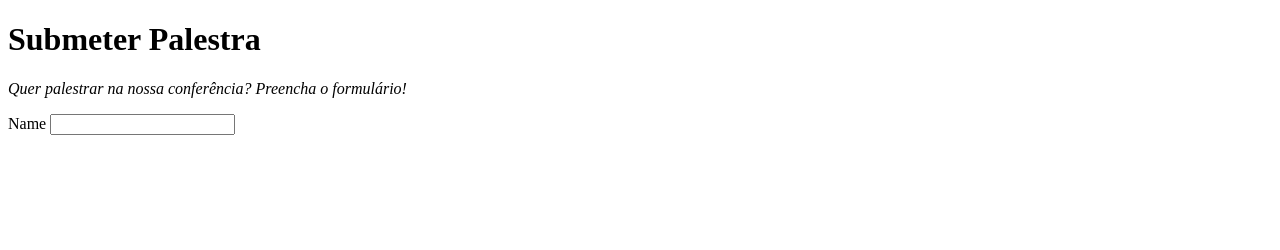
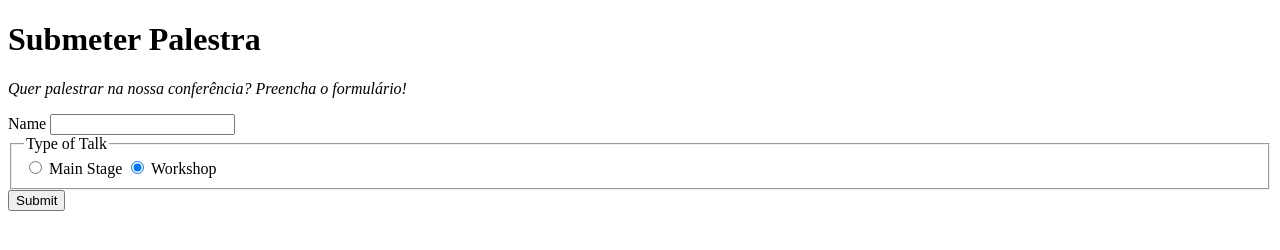
Before and after one commit to RaquelBassoSuzie/trybe-exerc-xp, a plain HTML site: page dia_6.1/index.html in a window 1280 px wide. Drawn offline with Linux system fonts and the light colour scheme.

Commit message:
connect for/label w/idImput

```diff
--- a/dia_6.1/index.html
+++ b/dia_6.1/index.html
@@ -25,5 +25,23 @@
 
 
     <!-- ESCOLHER UMA UNICA OPÇÃO-->
+
+    <div class="line content">
+      <fieldset class="legacy-form-row">
+        <legend>Type of Talk</legend>
+        <input id="talk-type1"
+             name="talk-type"
+             type="radio"
+             value="main-stage"/>
+        <label for="talk-type1">Main Stage</label>
+        <input id="talk-type2"
+               name="talk-type"
+               type="radio"
+               value="workshop"
+               checked />
+         <label for="talk-type2">Workshop</label>
+      </fieldset>
+      <button id="bt" type="submit">Submit</button>
+    </div>
 </body>
 </html>
```
